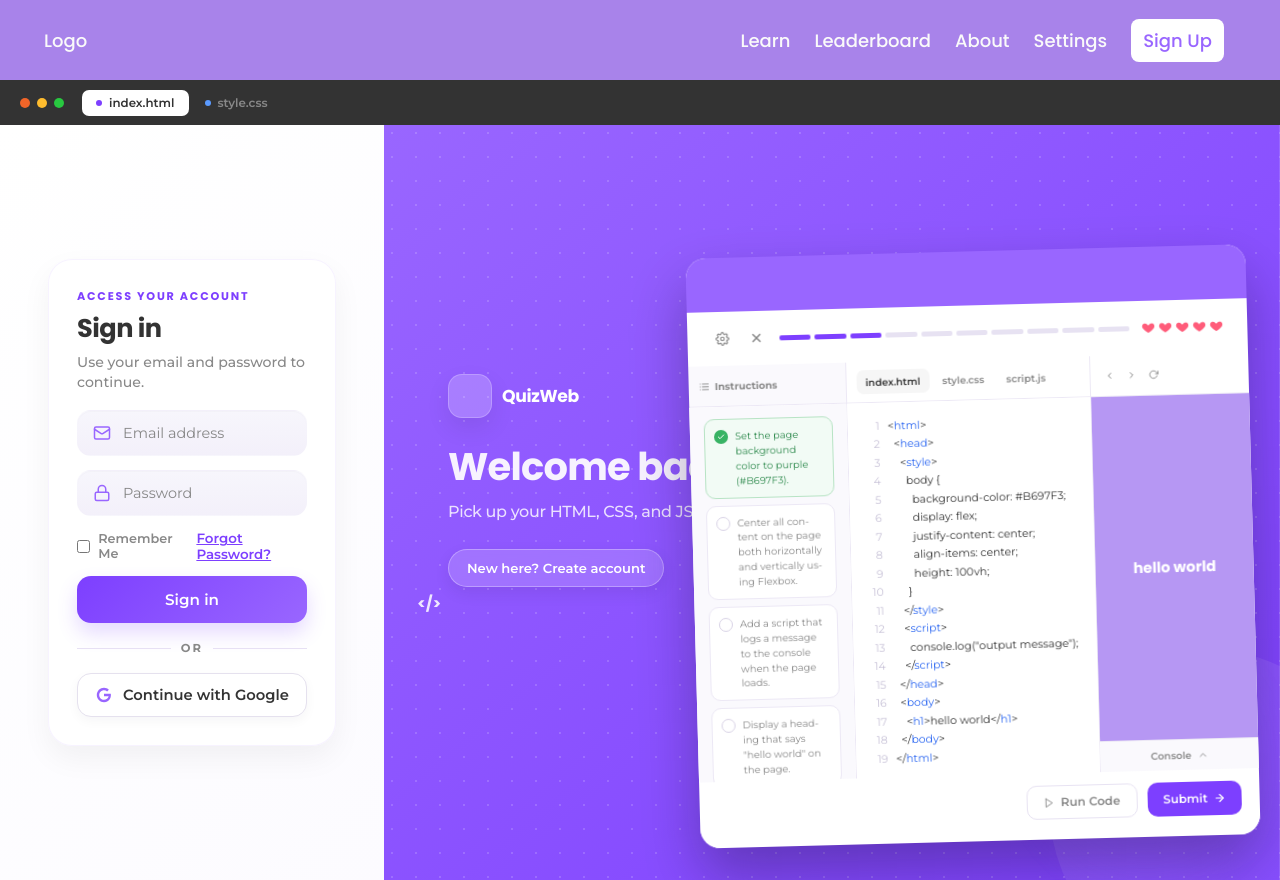
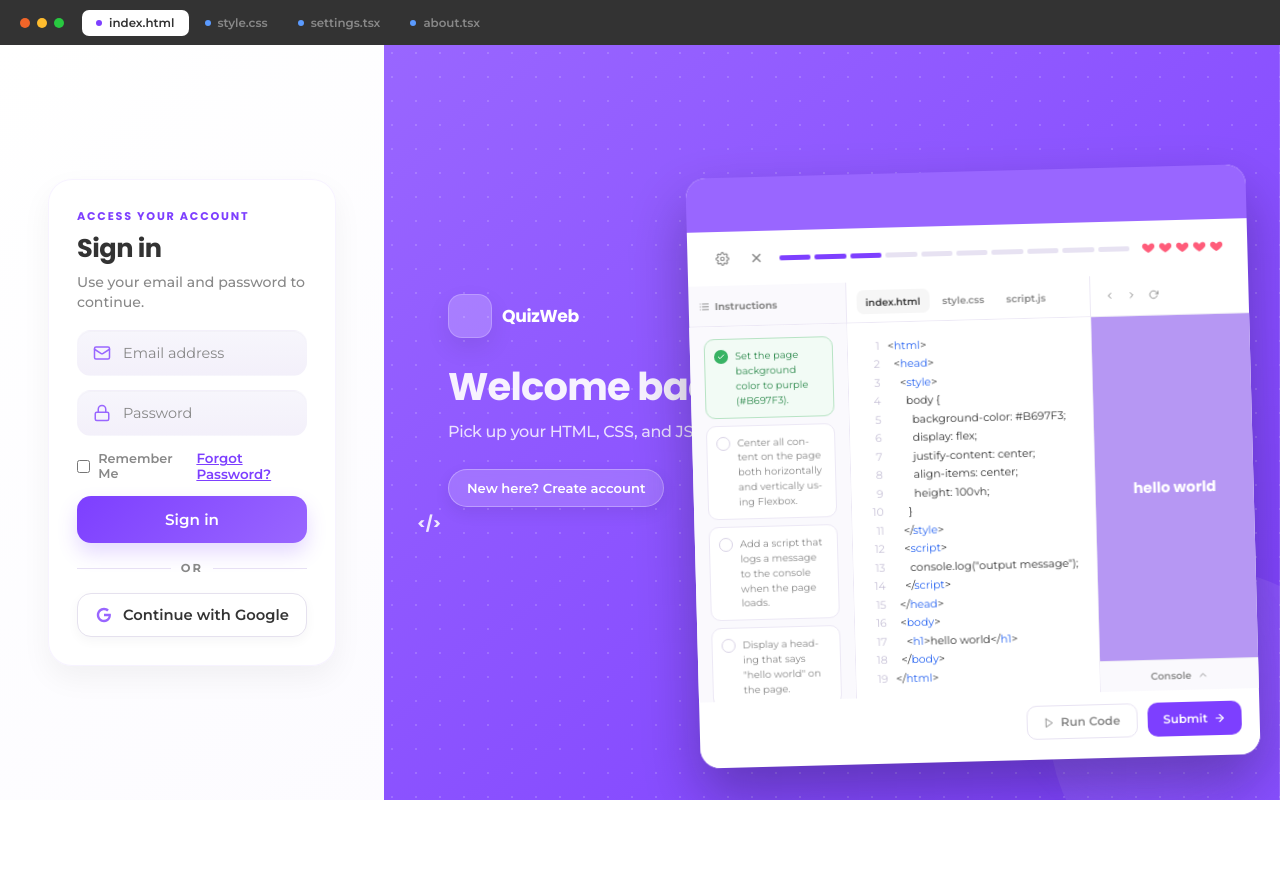
Before and after one commit to kingfluffybun/QuizWeb, a Next.js app: page /login in a window 1280 px wide. After the commit the page ends 800 px from the top, so only its background shows below. Built offline with nearby package versions, Linux system fonts and the light colour scheme.

Commit message:
Inayos kona yung login para di na magalit si kev

```diff
--- a/app/login/page.tsx
+++ b/app/login/page.tsx
@@ -8,6 +8,7 @@ import LoginQuiz from "@/app/components/loginQuiz";
 import "#css/login.css";
 import "#css/nav.css";
 import PublicNav from "../components/publicNav";
+import Link from "next/link";
 
 const passwordRules = [
     { key: "length", label: "8+ characters", test: (pw: string) => pw.length >= 8 },
@@ -194,8 +195,6 @@ export default function AuthPage() {
 
     // HTML
     return (
-        <>
-        <PublicNav />
         <div className="auth-page">
             <main className={`auth-card ${isSignup ? 'is-signup' : ''}`} id="auth">
                 <div className="editor-bar" aria-hidden="true">
@@ -203,6 +202,12 @@ export default function AuthPage() {
                     <div className="editor-tabs">
                         <span className="editor-tab active"><span className="tab-dot"></span>index.html</span>
                         <span className="editor-tab"><span className="tab-dot"></span>style.css</span>
+                        <Link href="/settings" style={{ textDecoration: "none" }}>
+                            <span className="editor-tab"><span className="tab-dot"></span>settings.tsx</span>
+                        </Link>
+                        <Link href="/about" style={{ textDecoration: "none" }}>
+                            <span className="editor-tab"><span className="tab-dot"></span>about.tsx</span>
+                        </Link>
                     </div>
                 </div>
 
@@ -462,6 +467,5 @@ export default function AuthPage() {
                 </div>
             </div>
         </div>
-        </>
     );
 }
```
